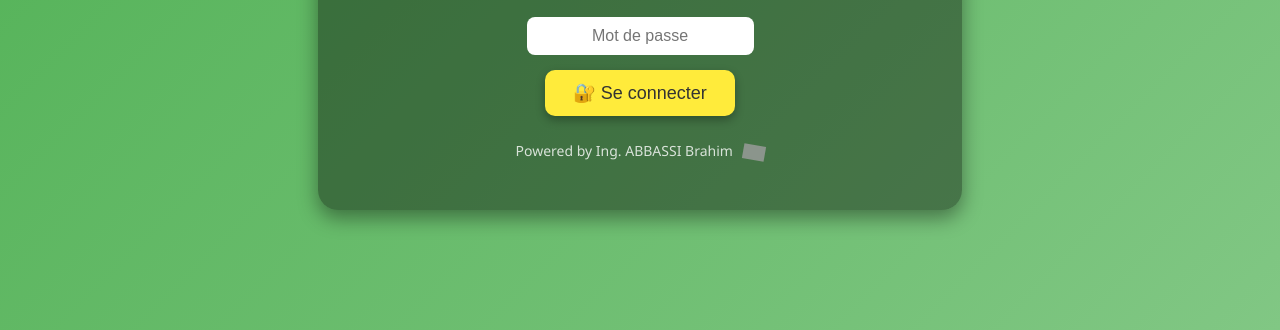
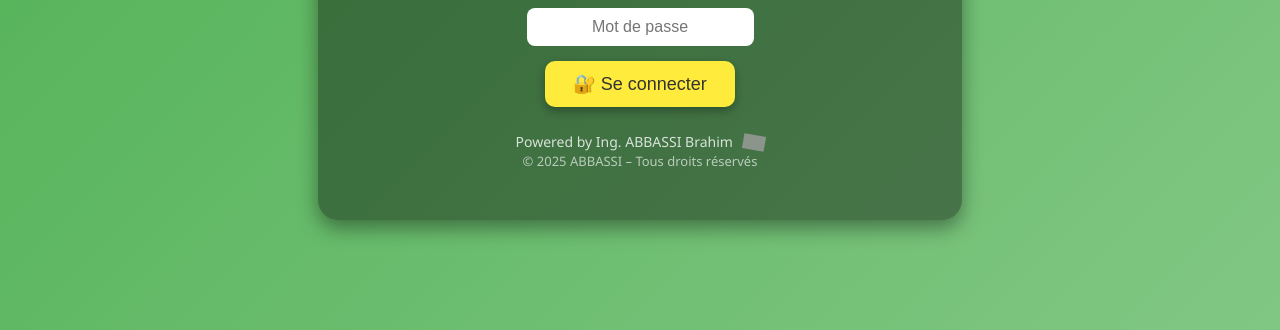
Before and after one commit to bahi-coder/bahi.github.io, a plain HTML site: page index.html in a window 1280 px wide. Shown: the part 470-800 px from the top of the page. Drawn offline with Linux system fonts and the light colour scheme; grey boxes are pictures that could not be loaded.

Commit message:
Update index.html

```diff
--- a/index.html
+++ b/index.html
@@ -126,6 +126,8 @@
     <div class="footer">
       Powered by Ing. ABBASSI Brahim
       <img src="https://upload.wikimedia.org/wikipedia/commons/c/ce/Flag_of_Tunisia.svg" alt="Drapeau Tunisien">
+    <br>
+  <span style="font-size:13px; opacity:0.8;">© 2025 ABBASSI – Tous droits réservés</span>
     </div>
   </div>
 
```
